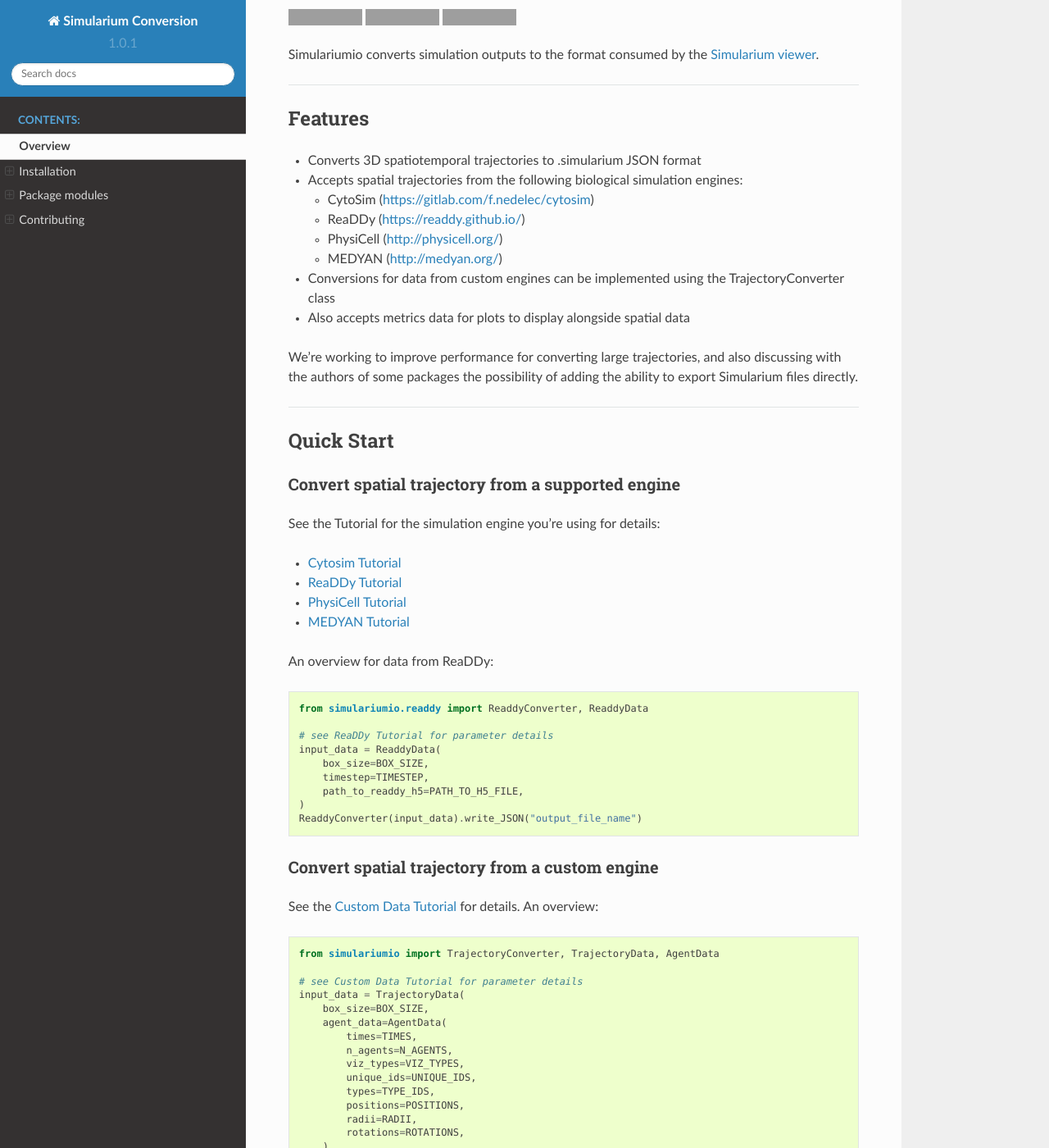
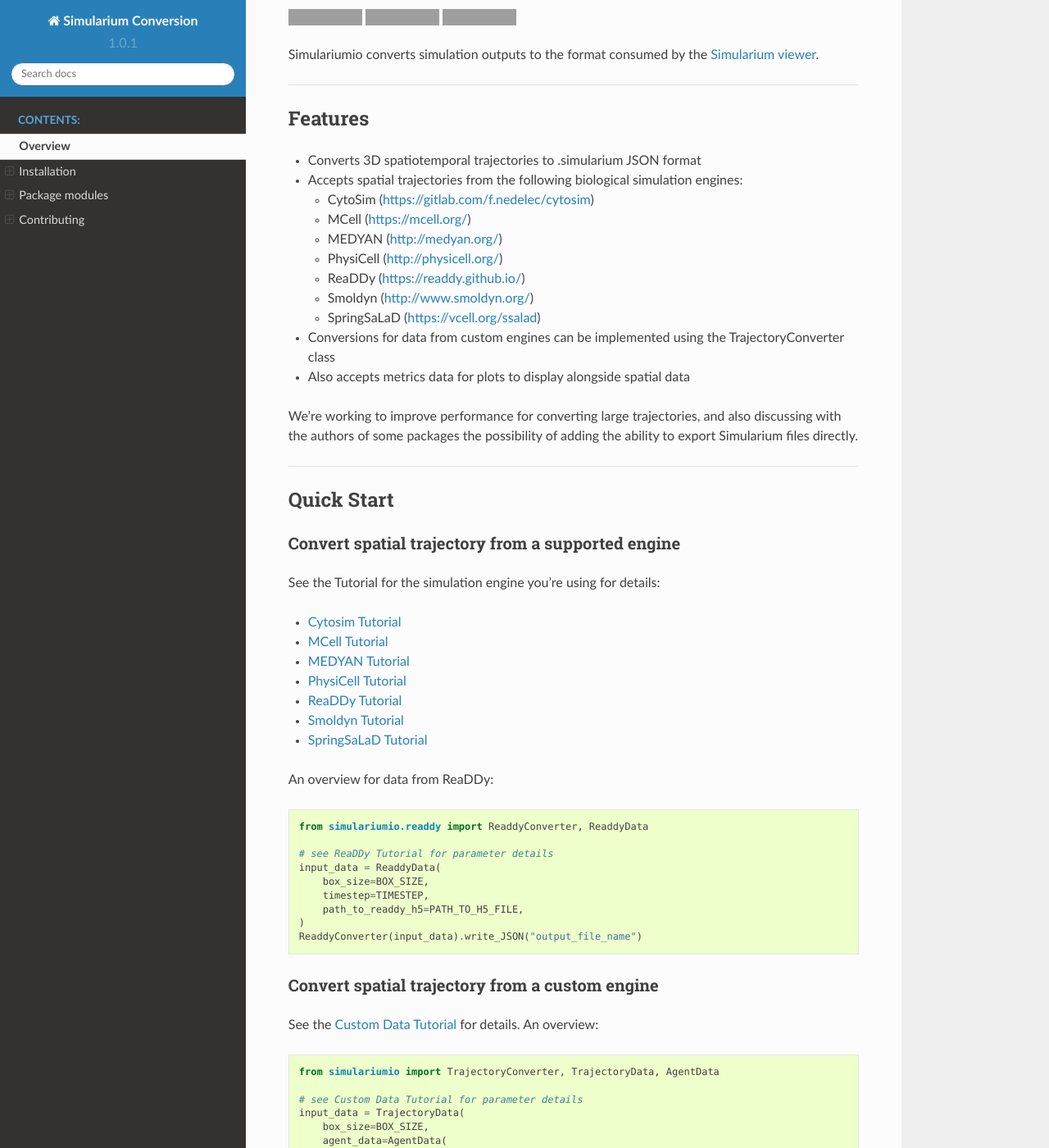
Before and after one commit to simularium/simulariumio, a Sphinx documentation site: the page built from docs/index.rst, in a window 1280 px wide and 1400 px high, scrolled down 639 px. Shown: the whole window at 82% size. Built offline with Sphinx 7.4.7 and the Read the Docs theme 2.0.0, drawn with Linux system fonts in a browser that asks for light colours; pages that are not in the unit, such as notebooks, are missing from menus; grey boxes are pictures that could not be loaded.

Commit message:
update supported simulators on readme, make docs

````diff
--- a/README.md
+++ b/README.md
@@ -21,9 +21,12 @@
 * Converts 3D spatiotemporal trajectories to .simularium JSON format
 * Accepts spatial trajectories from the following biological simulation engines:
     * CytoSim (https://gitlab.com/f.nedelec/cytosim)
+    * MCell (https://mcell.org/)
+    * MEDYAN (http://medyan.org/)
+    * PhysiCell (http://physicell.org/)
     * ReaDDy (https://readdy.github.io/)
-    * PhysiCell (http://physicell.org/)
-    * MEDYAN (http://medyan.org/)
+    * Smoldyn (http://www.smoldyn.org/)
+    * SpringSaLaD (https://vcell.org/ssalad)
 * Conversions for data from custom engines can be implemented using the TrajectoryConverter class
 * Also accepts metrics data for plots to display alongside spatial data
 
@@ -36,9 +39,12 @@
 ### Convert spatial trajectory from a supported engine
 See the Tutorial for the simulation engine you're using for details:
 * [Cytosim Tutorial](examples/Tutorial_cytosim.ipynb)
+* [MCell Tutorial](examples/Tutorial_mcell.ipynb)
+* [MEDYAN Tutorial](examples/Tutorial_medyan.ipynb)
+* [PhysiCell Tutorial](examples/Tutorial_physicell.ipynb)
 * [ReaDDy Tutorial](examples/Tutorial_readdy.ipynb)
-* [PhysiCell Tutorial](examples/Tutorial_physicell.ipynb)
-* [MEDYAN Tutorial](examples/Tutorial_medyan.ipynb)
+* [Smoldyn Tutorial](examples/Tutorial_smoldyn.ipynb)
+* [SpringSaLaD Tutorial](examples/Tutorial_springsalad.ipynb)
 
 An overview for data from ReaDDy:
 ```python
````
Also changed, not shown: docs/simulariumio.data_objects.rst (+8 -0 lines), docs/simulariumio.filters.rst (+0 -8 lines).
